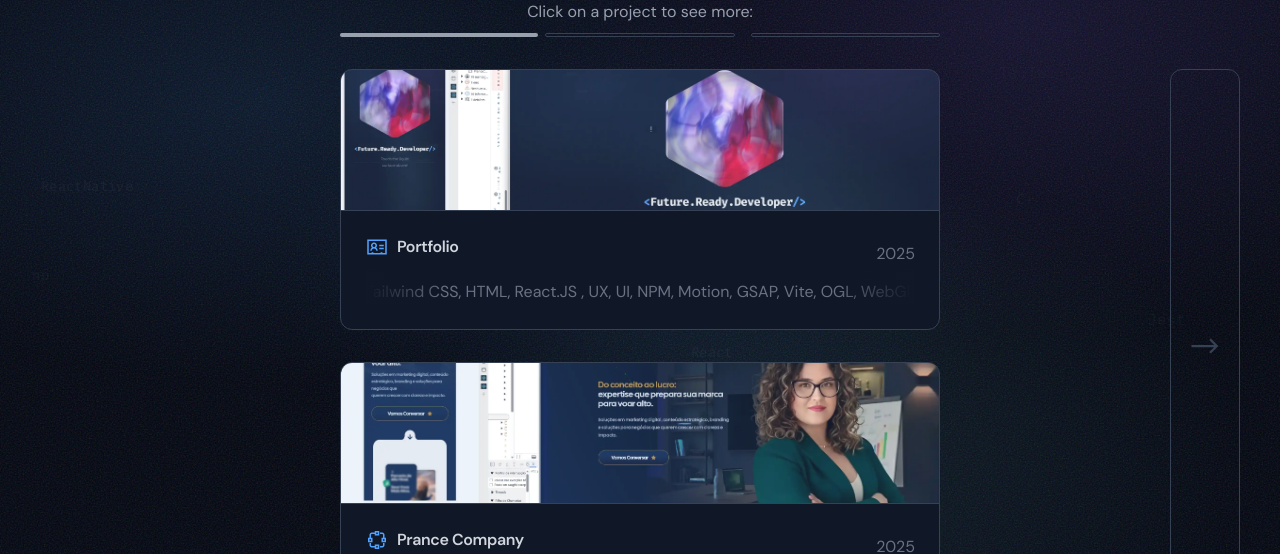
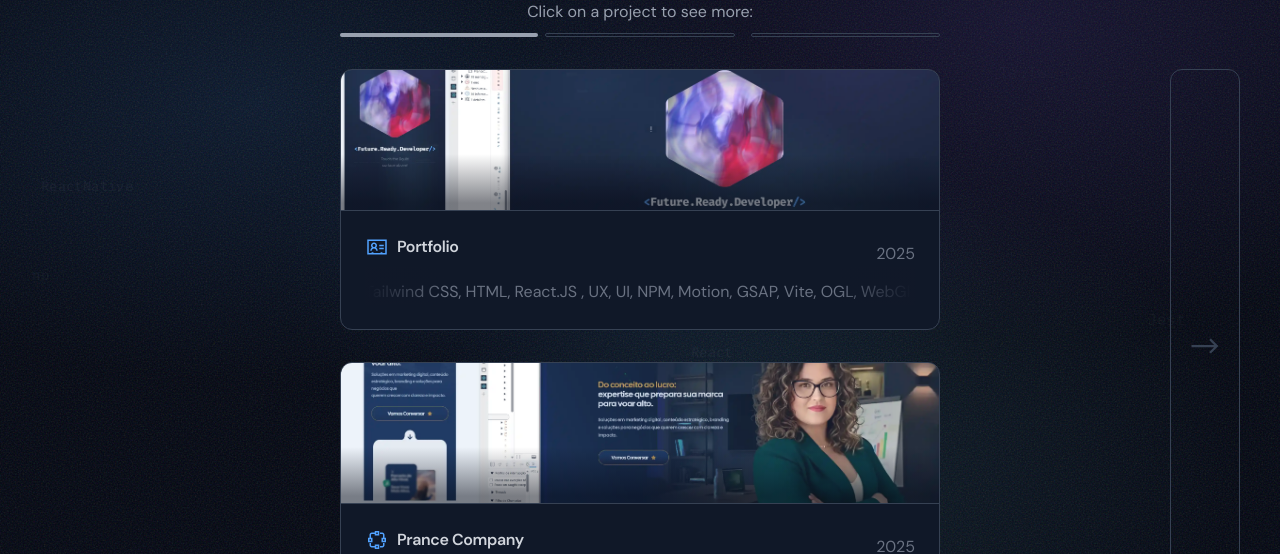
Before and after one commit to soustern/Soustern-Portfolio-React, a React (Vite) app: page / in a window 1280 px wide. Both pictures are taken after a click on the button "Projects". Shown: the part 137-691 px from the top of the page. Built offline with nearby package versions, Linux system fonts and the light colour scheme; no server answers.

Commit message:
Add shadow to inside of project cards

```diff
--- a/src/components/ui/ProjectCard.tsx
+++ b/src/components/ui/ProjectCard.tsx
@@ -77,12 +77,13 @@ const ProjectCard = ({project, invisible = false, page}: ProjectCardProps) => {
     const Icon = project.icon;
     return (
         <article ref={articleRef} className={`max-w-sm md:max-w-xl xl:max-w-[600px] w-full bg-[var(--color-bg-secondary)] border-[1px] border-gray-700 rounded-xl overflow-hidden shadow-black/20 ${invisible ? " pointer-events-none invisible" : ""} cursor-pointer transform hover:shadow-xl transition-shadow flex flex-col`}>
-            <div className="border-b-[1px] border-gray-700 pointer-events-none min-h-0 shrink-1 overflow-hidden">
+            <div className="border-b-[1px] border-gray-700 pointer-events-none min-h-0 shrink-1 overflow-hidden relative">
                 <img
                     src={project.image}
                     alt={project.title}
                     className="w-full max-h-[clamp(100px,10vh,150px)] md:max-h-[150px] object-cover mix-blend-screen"
                 />
+                <div className="absolute h-full w-full inset-0 bg-gradient-to-t from-[var(--color-bg-primary)]/50 from-5% to-40% to-transparent"></div>
             </div>
             <div className="p-3 md:p-4 lg:p-6 pointer-events-none flex flex-col">
                 <div className="flex items-baseline gap-3">
```
